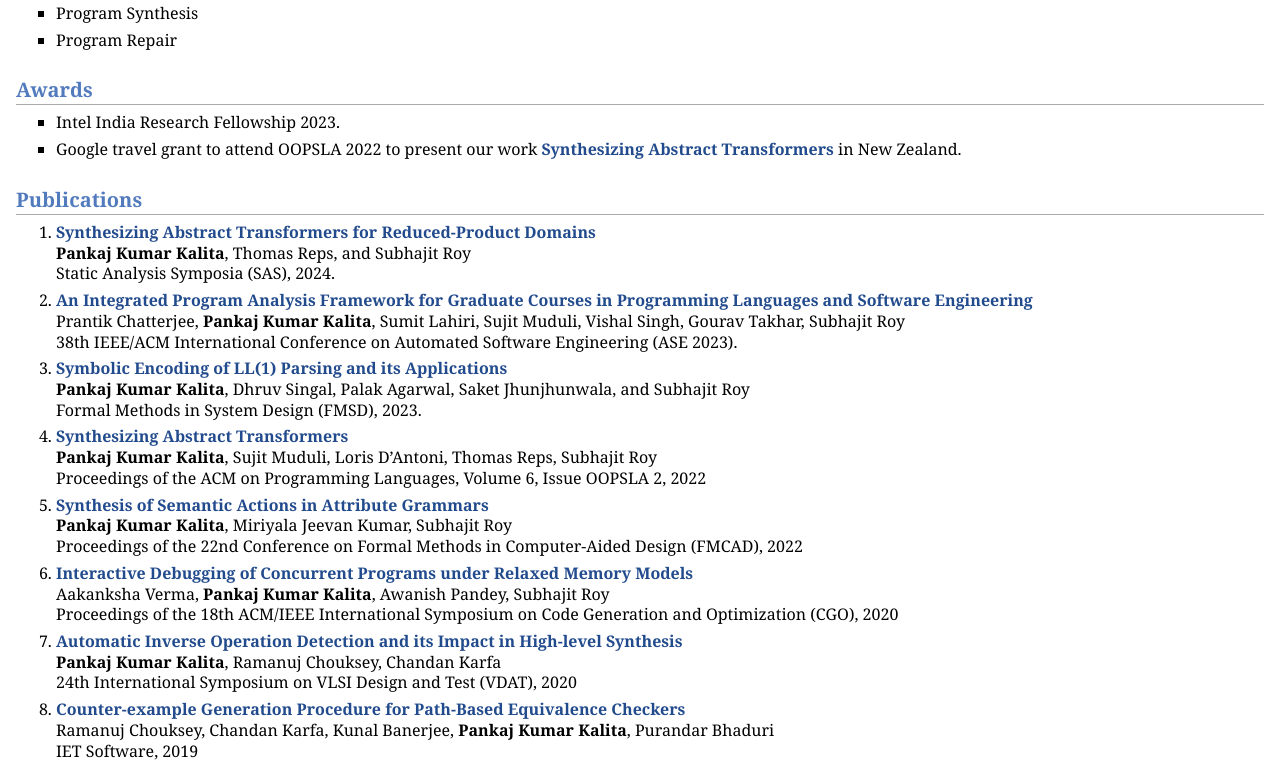
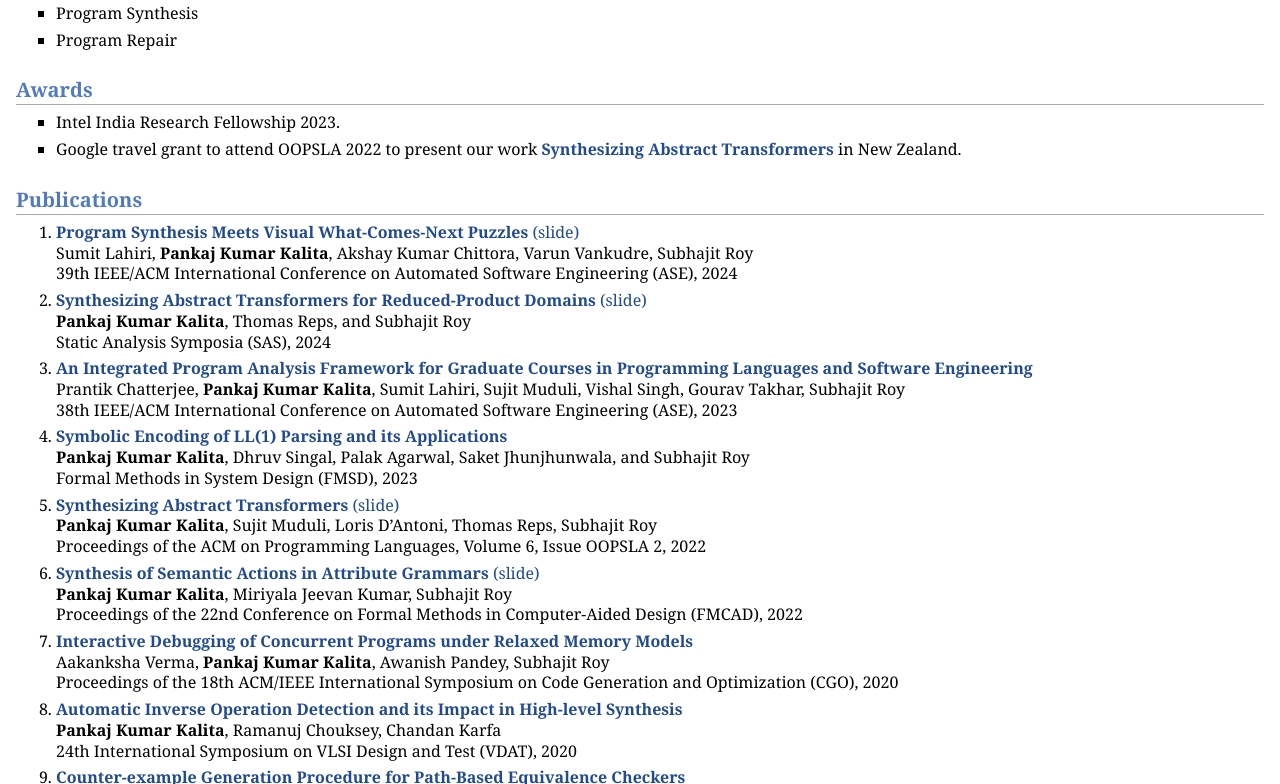
Before and after one commit to pkalita595/pkalita595.github.io, a plain HTML site: page index.html in a window 1280 px wide. Shown: the part 466-1250 px from the top of the page. Drawn offline with Linux system fonts and the light colour scheme.

Commit message:
adding slides

```diff
--- a/index.html
+++ b/index.html
@@ -50,28 +50,35 @@
 </ul>
 <h2>Publications </h2>
 <ol>
-<li><p><a href="https://arxiv.org/abs/2408.04040" ><b>Synthesizing Abstract Transformers for Reduced-Product Domains</b></a><br />
+
+<li><p><a href="https://dl.acm.org/doi/10.1145/3691620.3695015"><b>Program Synthesis Meets Visual What-Comes-Next Puzzles</b></a> <a href="./file/ASE_24.pdf">(slide)</a><br />
+Sumit Lahiri, <b>Pankaj Kumar Kalita</b>, Akshay Kumar Chittora, Varun Vankudre, Subhajit Roy <br />
+39th IEEE/ACM International Conference on Automated Software Engineering (ASE), 2024 <br />
+</p>
+</li>
+
+<li><p><a href="https://arxiv.org/abs/2408.04040" ><b>Synthesizing Abstract Transformers for Reduced-Product Domains </b></a> <a href="./file/SAS_24.pdf">(slide)</a><br />
 <b>Pankaj Kumar Kalita</b>, Thomas Reps, and Subhajit Roy<br />
-Static Analysis Symposia (SAS), 2024.
+Static Analysis Symposia (SAS), 2024
 </p>
 </li>
 
 <li><p><a href="https://ieeexplore.ieee.org/document/10298417" target=&ldquo;blank&rdquo;><b>An Integrated Program Analysis Framework for Graduate Courses in Programming Languages and Software Engineering</b></a><br />
 Prantik Chatterjee, <b>Pankaj Kumar Kalita</b>, Sumit Lahiri, Sujit Muduli, Vishal Singh, Gourav Takhar, Subhajit Roy<br />
-38th IEEE/ACM International Conference on Automated Software Engineering (ASE 2023).
+38th IEEE/ACM International Conference on Automated Software Engineering (ASE), 2023
 </p>
 </li>
 <li><p><a href="https://link.springer.com/article/10.1007/s10703-023-00420-3" target=&ldquo;blank&rdquo;><b>Symbolic Encoding of LL(1) Parsing and its Applications</b></a><br />
 <b>Pankaj Kumar Kalita</b>, Dhruv Singal, Palak Agarwal, Saket Jhunjhunwala, and Subhajit Roy<br />
-Formal Methods in System Design (FMSD), 2023.
+Formal Methods in System Design (FMSD), 2023
 </p>
 </li>
-<li><p><a href="https://dl.acm.org/doi/10.1145/3563334" target=&ldquo;blank&rdquo;><b>Synthesizing Abstract Transformers</b></a><br />
+<li><p><a href="https://dl.acm.org/doi/10.1145/3563334" target=&ldquo;blank&rdquo;><b>Synthesizing Abstract Transformers</b></a> <a href="./file/OOPSLA_22.pdf">(slide)</a><br />
 <b>Pankaj Kumar Kalita</b>, Sujit Muduli, Loris D’Antoni, Thomas Reps, Subhajit Roy<br />
 Proceedings of the ACM on Programming Languages, Volume 6, Issue OOPSLA 2, 2022
 </p>
 </li>
-<li><p><a href="https://doi.org/10.34727/2022/isbn.978-3-85448-053-2_37" target=&ldquo;blank&rdquo;><b>Synthesis of Semantic Actions in Attribute Grammars</b></a><br />
+<li><p><a href="https://doi.org/10.34727/2022/isbn.978-3-85448-053-2_37" target=&ldquo;blank&rdquo;><b>Synthesis of Semantic Actions in Attribute Grammars</b></a> <a href="./file/FMCAD_22.pdf">(slide)</a> <br />
 <b>Pankaj Kumar Kalita</b>, Miriyala Jeevan Kumar, Subhajit Roy<br />
 Proceedings of the 22nd Conference on Formal Methods in Computer-Aided Design (FMCAD), 2022
 </p>
```
Also changed, not shown: 4 other files.
